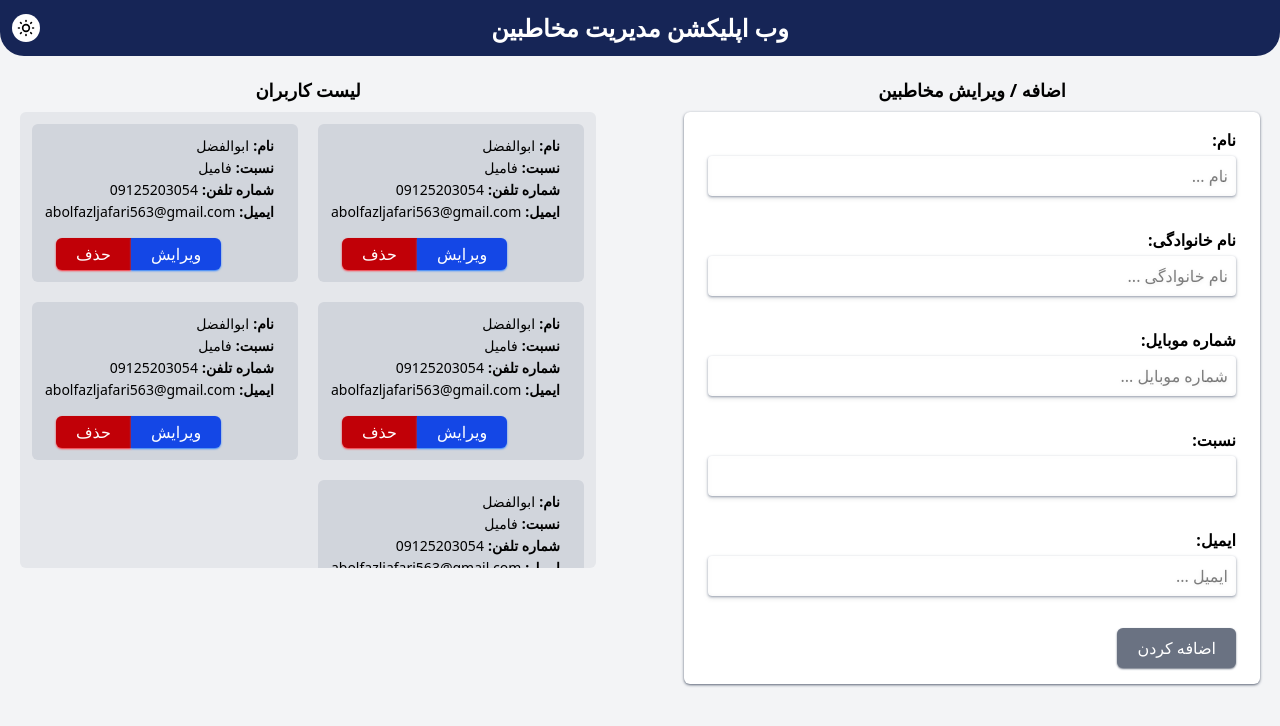
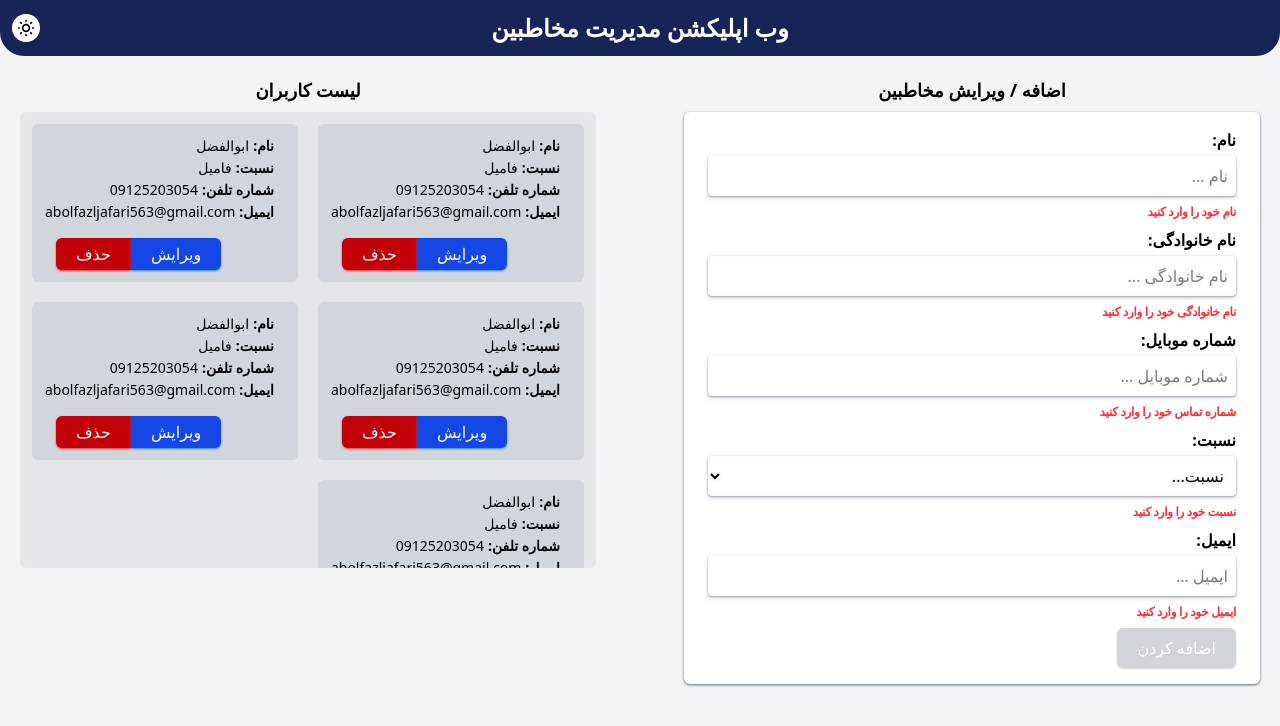
Before and after one commit to abolfazl-jafari-m/React-Contact-Management, a React (Vite) app: page / in a window 1280 px wide. Shown: the top 726 px of the page. Built offline with nearby package versions, Linux system fonts and the light colour scheme.

Commit message:
feat(form):create a selec box component and added to from

```diff
--- a/package.json
+++ b/package.json
@@ -13,6 +13,7 @@
     "@tailwindcss/vite": "^4.0.3",
     "react": "^18.3.1",
     "react-dom": "^18.3.1",
+    "react-toastify": "^11.0.3",
     "tailwindcss": "^4.0.3"
   },
   "devDependencies": {
--- a/src/components/Form/From.jsx
+++ b/src/components/Form/From.jsx
@@ -2,44 +2,53 @@ import React, { useEffect, useState } from "react";
 import Label from "../shared/Label/Label";
 import Input from "../shared/Input/Input";
 import Button from "../shared/Button/Button";
+import SelectBox from "../shared/SelectBox/SelectBox";
 
 function From() {
-  const [formData, setFormData] = useState({});
-  const [error ,setError] = useState({})
+  const [formData, setFormData] = useState({name: '' , lastName : '' , relationship : "" , email : "" , phone : ""});
+  const [error, setError] = useState({});
 
-  const emailPattern = /^[\w-\.]+@([\w-]+\.)+[\w-]{2,4}$/
-  const phoneNumberPattern = /((0?9)|(\+?989))\d{9}/
+  const emailPattern = /^[\w-\.]+@([\w-]+\.)+[\w-]{2,4}$/;
+  const phoneNumberPattern = /((0?9)|(\+?989))\d{9}/;
 
   const inputHandler = (e) => {
     const { name, value } = e.target;
     setFormData((f) => ({ ...f, [name]: value }));
   };
+  const fromCilckHandler = (e)=>{
+    e.preventDefault();
+    console.log(formData);
+
+
+
+  }
+
+  const fromVaildation = () => {
+    const errors = {};
+    if (formData.name === "") {
+      errors.name = "نام خود را وارد کنید";
+    }
+    if (formData.email === "") {
+      errors.email = "ایمیل خود را وارد کنید";
+    } else if (!emailPattern.test(formData.email)) {
+      errors.email = "فرمت ایمیل صحیح وارد کنید را وارد کنید";
+    }
+    if (formData.phone === "") {
+      errors.phone = "شماره تماس  خود را وارد کنید";
+    } else if (!phoneNumberPattern.test(formData.phone)) {
+      errors.phone = "فرمت شماره تلفن صحیح وارد کنید را وارد کنید";
+    }
+    if (formData.relationship === "") {
+      errors.relationship = "نسبت خود را وارد کنید";
+    }
+    if (formData.lastName === "") {
+      errors.lastName = "نام خانوادگی خود را وارد کنید";
+    }
+    setError(errors);
+  };
 
   useEffect(() => {
-    const errors= {};
-    if(formData.name === "" ){
-      errors.name = "نام خود را وارد کنید";
-    }
-    if(formData.email === "" ){
-      errors.email = "ایمیل خود را وارد کنید";
-    }else if(!emailPattern.test(formData.email) && formData.email){
-      errors.email = "فرمت ایمیل صحیح وارد کنید را وارد کنید";
-    }
-    if(formData.phone === "" ){
-      errors.phone = "شماره تماس  خود را وارد کنید";
-    }else if(!phoneNumberPattern.test(formData.phone) && formData.phone){
-      errors.phone = "فرمت شماره تلفن صحیح وارد کنید را وارد کنید";
-
-    }
-    if(formData.relationship === "" ){
-      errors.relationship = "نسبت خود را وارد کنید";
-    }
-    if(formData.lastName === "" ){
-      errors.lastName = "نام خانوادگی خود را وارد کنید";
-    }
-
-    setError(errors);
-
+    fromVaildation();
   }, [formData]);
   return (
     <>
@@ -50,29 +59,61 @@ function From() {
         <form className="bg-white rounded-md shadow flex flex-col gap-1 shadow-gray-500 px-6 py-4">
           <div className="flex gap-1 flex-col">
             <Label label={"نام"} />
-            <Input onChange={inputHandler} name={"name"} error={error.name} placeholder="نام ..." value={formData.name}/>
+            <Input
+              onChange={inputHandler}
+              name={"name"}
+              error={error.name}
+              placeholder="نام ..."
+              value={formData.name}
+            />
           </div>
           <div className="flex gap-1 flex-col">
             <Label label={" نام خانوادگی"} />
-            <Input onChange={inputHandler} name={"lastName"} error={error.lastName} placeholder="نام خانوادگی ..." value={formData.lastName} />
+            <Input
+              onChange={inputHandler}
+              name={"lastName"}
+              error={error.lastName}
+              placeholder="نام خانوادگی ..."
+              value={formData.lastName}
+            />
           </div>
           <div className="flex gap-1 flex-col">
             <Label label={"شماره موبایل"} />
-            <Input  onChange={inputHandler} name={"phone"} error={error.phone} placeholder="شماره موبایل ..." value={formData.phone}/>
+            <Input
+              onChange={inputHandler}
+              name={"phone"}
+              error={error.phone}
+              placeholder="شماره موبایل ..."
+              value={formData.phone}
+            />
           </div>
           <div className="flex gap-1 flex-col">
             <Label label={"نسبت"} />
-            <Input  />
+            <SelectBox
+            onChange={inputHandler}
+            name={"relationship"}
+            error={error.relationship}
+            placeholder="نسبت..."
+            value={formData.relationship}
+            options={["فامیل " ,"دوست","اشنا","همکار", "خانواده"]}
+            />
           </div>
           <div className="flex gap-1 flex-col">
             <Label label={"ایمیل"} />
-            <Input onChange={inputHandler} name={"email"} error={error.email} placeholder="ایمیل ..." value={formData.email} />
+            <Input
+              onChange={inputHandler}
+              name={"email"}
+              error={error.email}
+              placeholder="ایمیل ..."
+              value={formData.email}
+            />
           </div>
           <Button
             type={"primery"}
             label={"اضافه کردن"}
             className={"py-2 px-5 w-fit rounded-md "}
             disabled={!!Object.keys(error).length}
+            onClick={fromCilckHandler}
           />
         </form>
       </div>
--- a/src/components/shared/Button/Button.jsx
+++ b/src/components/shared/Button/Button.jsx
@@ -1,13 +1,13 @@
 import React from 'react'
 
-function Button({label ,type , className , disabled = false}) {
+function Button({label ,type , className , disabled = false , onClick}) {
     const bg = {
-        primery : "bg-gray-500 shadow-gray-500 hover:bg-gray-700 disabled:opacity-30 ",
+        primery : "bg-gray-500 shadow-gray-500 hover:bg-gray-700 disabled:opacity-30",
         delete : "bg-red-700 shadow-red-500 hover:bg-red-900 disabled:opacity-30",
         edit : "bg-blue-700 shadow-blue-500 hover:bg-blue-900 disabled:opacity-30",
     }
   return (
-    <button disabled={disabled} className={' transition-all duration-300 text-white cursor-pointer shadow-xs  ' + bg[type]+ " " + className}>
+    <button onClick={onClick} disabled={disabled} className={' transition-all duration-300 text-white cursor-pointer shadow-xs ' + bg[type]+ " " + className}>
             {label}
     </button>
   )
--- /dev/null
+++ b/src/components/shared/SelectBox/SelectBox.jsx
@@ -0,0 +1,21 @@
+import React from 'react'
+
+function SelectBox({onChange,name , value, placeholder ,options=[] , error}) {
+
+  return (
+    <div className="flex flex-col gap-2">
+   <select
+    onChange={onChange}
+    value={value}
+    name={name}
+    className='shadow-sm shadow-gray-400 rounded-sm p-2 drop-shadow-sm outline-none border-none '>
+        <option value={""}>{placeholder}</option>
+        {options.map((item , index)=><option key={index} value={item}>{item}</option>)}
+    </select>
+    <span className="text-xs text-red-500 font-semibold tracking-tight h-5">{error}</span>
+    </div>
+
+  )
+}
+
+export default SelectBox
```
Also changed, not shown: 1 other file (tests, documents, lock files or other folders).
